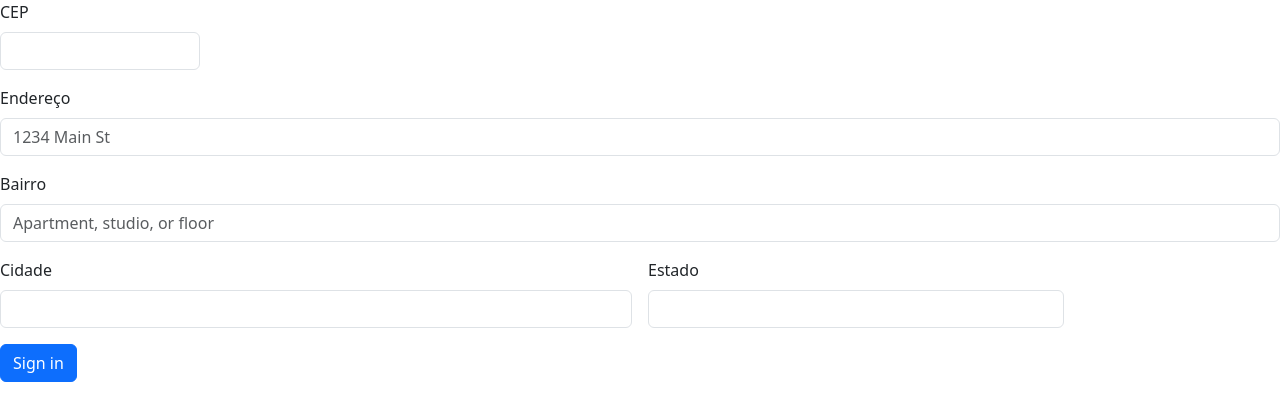
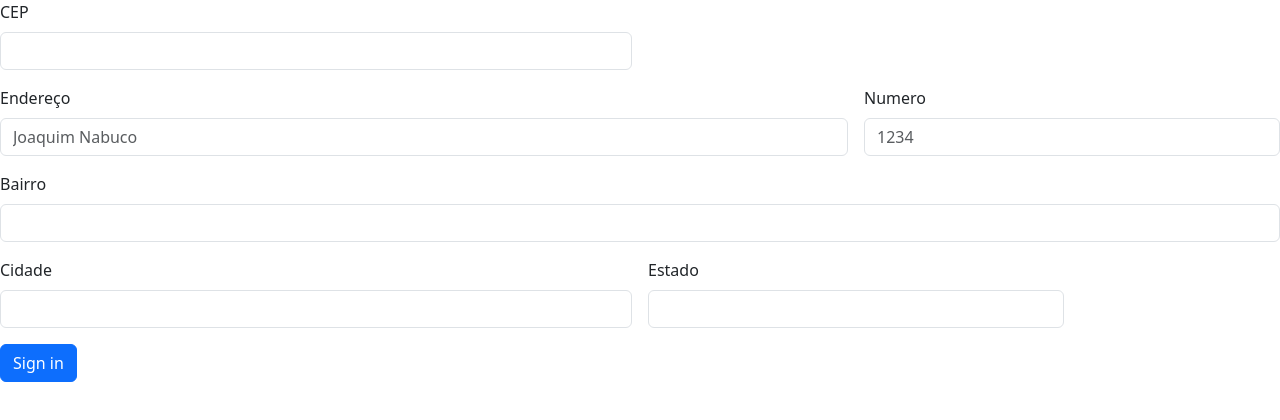
Before and after one commit to emilypessoa/projeto-CadEndereco, a plain HTML site: page index.html in a window 1280 px wide. Drawn offline with nearby package versions, Linux system fonts and the light colour scheme.

Commit message:
adicionado o campo de numero e readme atualizado

```diff
--- a/index.html
+++ b/index.html
@@ -1,39 +1,51 @@
 <!DOCTYPE html>
 <html lang="en">
 <head>
+
     <meta charset="UTF-8">
     <meta http-equiv="X-UA-Compatible" content="IE=edge">
     <meta name="viewport" content="width=device-width, initial-scale=1.0">
     <title>Document</title>
     <link href="https://cdn.jsdelivr.net/npm/bootstrap@5.3.2/dist/css/bootstrap.min.css" rel="stylesheet" integrity="sha384-T3c6CoIi6uLrA9TneNEoa7RxnatzjcDSCmG1MXxSR1GAsXEV/Dwwykc2MPK8M2HN" crossorigin="anonymous">
+
 </head>
 <body>
+
     <form class="row g-3">
-        <div class="col-md-2">
+        <div class="col-md-6">
             <label for="inputZip" class="form-label">CEP</label>
             <input type="text" class="form-control" id="inputZip">
           </div>
-        <div class="col-12">
+
+        <div class="col-8">
           <label for="inputAddress" class="form-label">Endereço</label>
-          <input type="text" class="form-control" id="inputAddress" placeholder="1234 Main St">
+          <input type="text" class="form-control" id="inputAddress" placeholder="Joaquim Nabuco">
         </div>
+
+        <div class="col-4">
+          <label for="inputAddress" class="form-label">Numero</label>
+          <input type="text" class="form-control" id="inputNumber" placeholder="1234">
+        </div>
+
         <div class="col-12">
           <label for="inputAddress2" class="form-label">Bairro</label>
-          <input type="text" class="form-control" id="inputAddress2" placeholder="Apartment, studio, or floor">
+          <input type="text" class="form-control" id="inputAddress2">
         </div>
+
         <div class="col-md-6">
           <label for="inputCity" class="form-label">Cidade</label>
           <input type="text" class="form-control" id="inputCity">
         </div>
+
         <div class="col-md-4">
           <label for="inputState" class="form-label">Estado</label>
           <input id="inputState" class="form-control">
-
         </div>
 
         <div class="col-12">
           <button type="submit" class="btn btn-primary">Sign in</button>
         </div>
       </form>
+
 </body>
 </html>
```
Also changed, not shown: img/Gravando-2023-09-12-075005.gif (added), 1 other file.
